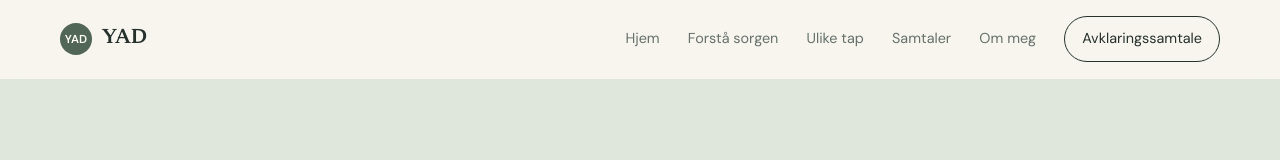
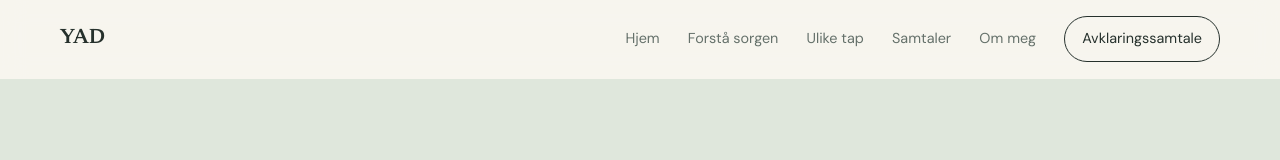
Before and after one commit to HRehmanii/Hawe, a plain HTML site: page index.html in a window 1280 px wide. Shown: the top 160 px of the page. Drawn offline with Linux system fonts and the light colour scheme.

Commit message:
Update index.html

```diff
--- a/index.html
+++ b/index.html
@@ -13,7 +13,7 @@
 <body>
   <header class="site-header" id="nav">
     <div class="container nav__inner">
-      <a class="brand" href="index.html"><span class="brand__mark">YAD</span><span>YAD</span></a>
+      <a class="brand" href="index.html"><span>YAD</span></a>
       <button class="nav__burger" id="burger" aria-label="Åpne meny" aria-expanded="false"><span></span><span></span><span></span></button>
       <nav class="nav__links" id="navLinks" aria-label="Hovedmeny">
         <a href="index.html">Hjem</a><a href="forsta-sorgen.html">Forstå sorgen</a><a href="ulike-tap.html">Ulike tap</a><a href="samtaler.html">Samtaler</a><a href="ommeg.html">Om meg</a><a class="nav__cta" href="samtaler.html#book">Avklaringssamtale</a>
```
